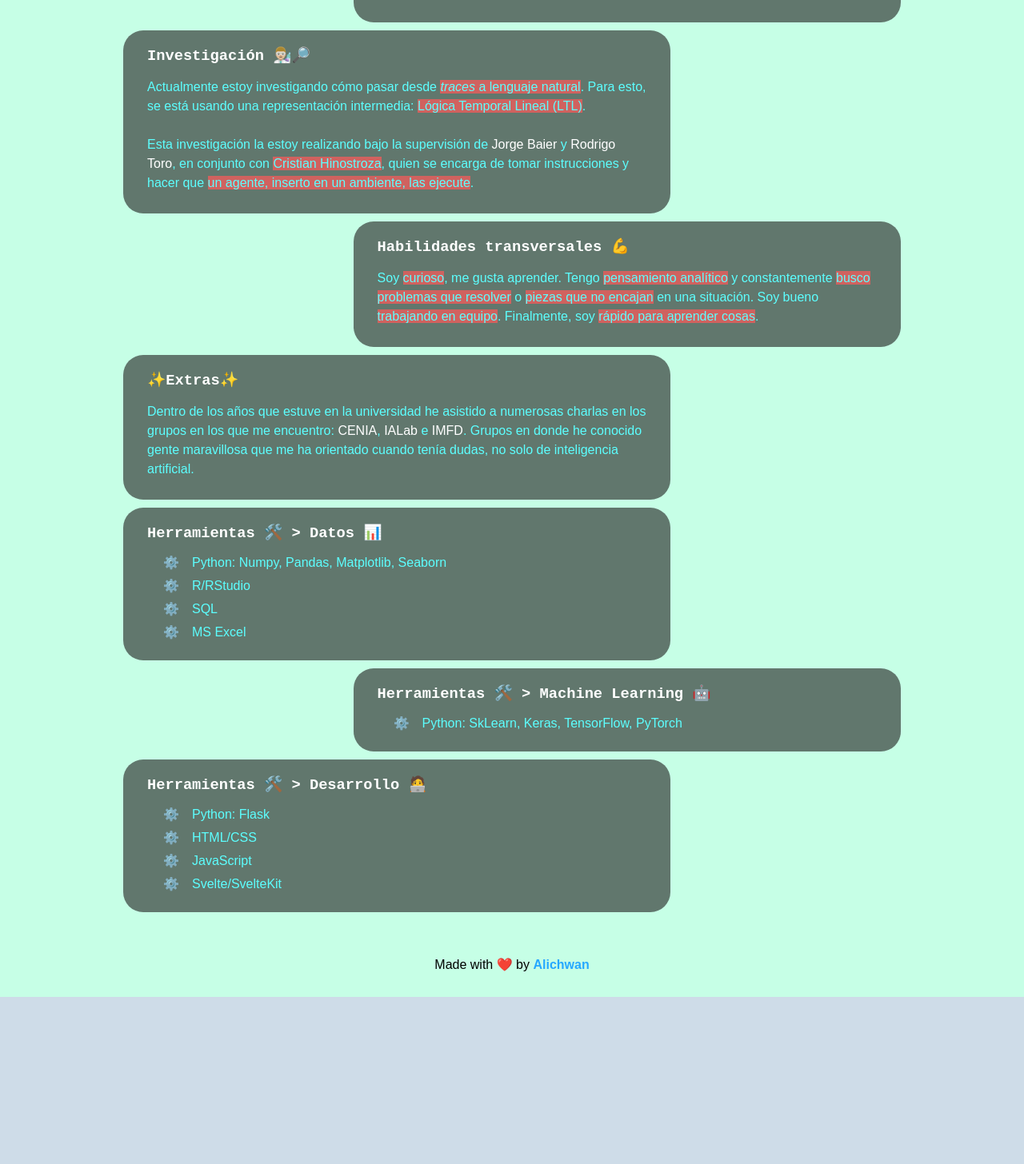
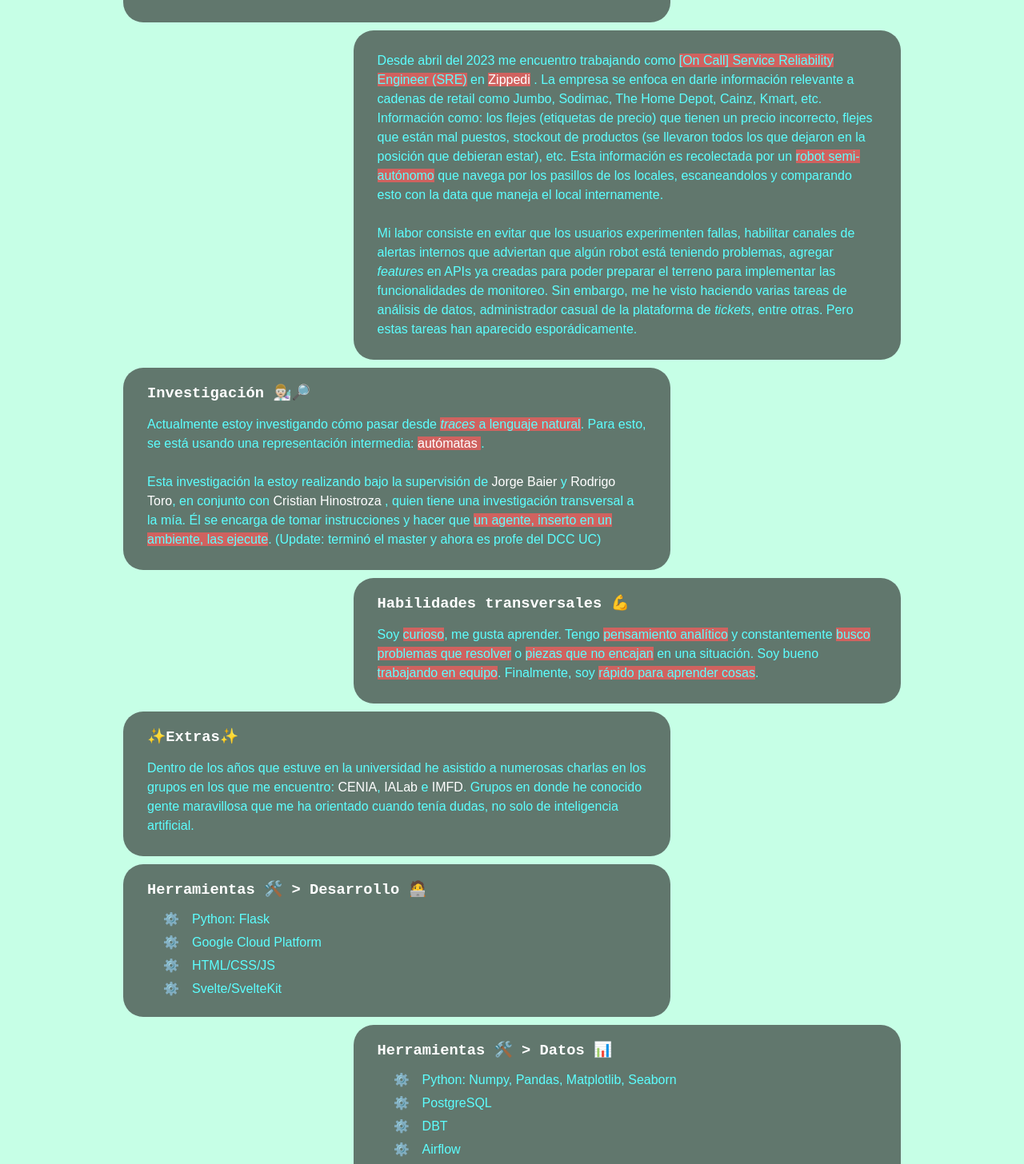
Before and after one commit to alichwan/home-page, a SvelteKit app: page /laboral-academico in a window 1280 px wide. Shown: the part 1368-2824 px from the top of the page at 80% size. Before the commit the page ends 2615 px from the top, so only its background shows below. Built offline with nearby package versions, Linux system fonts and the light colour scheme.

Commit message:
zippedi update and profpic

```diff
--- a/src/routes/laboral-academico/+page.svelte
+++ b/src/routes/laboral-academico/+page.svelte
@@ -80,7 +80,7 @@
 		</p>
 	</Card>
 
-	<Card title={''} side="right" theme="dark">
+	<Card title={''} side="left" theme="dark">
 		<p>
 			Además de estos trabajos, estuve envuelto como <span class="highlight">Desarrollador Jr.</span
 			>
@@ -100,11 +100,43 @@
 		</p>
 	</Card>
 
+	<Card title={''} side="right" theme="dark">
+		<p>
+			Desde abril del 2023 me encuentro trabajando como <span class="highlight">[On Call] Service Reliability Engineer (SRE)</span> en
+			<a
+				target="_blank"
+				rel="noreferrer"
+				href="https://home.zippedi.com/">
+				<span class="highlight">Zippedi</span>
+			</a>
+			. La empresa se enfoca en darle información relevante a cadenas de retail
+			como Jumbo, Sodimac, The Home Depot, Cainz, Kmart, etc. Información como:
+			los flejes (etiquetas de precio) que tienen un precio incorrecto, flejes
+			que están mal puestos, stockout de productos (se llevaron todos los que
+			dejaron en la posición que debieran estar), etc. Esta información es
+			recolectada por un <span class="highlight">robot semi-autónomo</span> que navega por los pasillos de los locales,
+			escaneandolos y comparando esto con la  data que maneja el local internamente.
+			<br /><br />
+			Mi labor consiste en evitar que los usuarios experimenten fallas, habilitar
+			canales de alertas internos que adviertan que algún robot está teniendo
+			problemas, agregar <i>features</i> en APIs ya creadas para poder preparar
+			el terreno para implementar las funcionalidades de monitoreo. Sin embargo,
+			me he visto haciendo varias tareas de análisis de datos, administrador
+			casual de la plataforma de <i>tickets</i>, entre otras. Pero estas tareas han
+			aparecido esporádicamente.
+		</p>
+	</Card>
+
 	<Card title={'Investigación 👨🏼‍🔬🔎'} side="left" theme="dark">
 		<p>
 			Actualmente estoy investigando cómo pasar desde
 			<span class="highlight"><i>traces</i> a lenguaje natural</span>. Para esto, se está usando una
-			representación intermedia: <span class="highlight">Lógica Temporal Lineal (LTL)</span>.
+			representación intermedia:
+			<span class="highlight">
+				<a href="https://es.wikipedia.org/wiki/Aut%C3%B3mata_finito_determinista">
+					autómatas
+				</a>
+			</span>.
 			<br /><br />
 			Esta investigación la estoy realizando bajo la supervisión de
 			<a
@@ -119,9 +151,13 @@
 				rel="noreferrer"
 				href="https://www.ing.uc.cl/academicos-e-investigadores/rodrigo-andres-toro-icarte/"
 				>Rodrigo Toro</a
-			>, en conjunto con <span class="highlight">Cristian Hinostroza</span>, quien se encarga de
+			>, en conjunto con
+			<a href="https://www.ing.uc.cl/academicos-e-investigadores/cristian-andres-hinostroza-espinoza/">
+			Cristian Hinostroza</a>
+			, quien tiene una investigación transversal a la mía. Él se encarga de
 			tomar instrucciones y hacer que
 			<span class="highlight">un agente, inserto en un ambiente, las ejecute</span>.
+			(Update: terminó el master y ahora es profe del DCC UC)
 		</p>
 	</Card>
 
@@ -149,29 +185,32 @@
 		</p>
 	</Card>
 
-	<Card title={'Herramientas 🛠️ > Datos 📊'} side="left" theme="dark">
+	<Card title={'Herramientas 🛠️ > Desarrollo 🧑‍💻'} side="left" theme="dark">
+		<ul class="regular-list">
+			<li>Python: Flask</li>
+			<li>Google Cloud Platform</li>
+			<li>HTML/CSS/JS</li>
+			<li>Svelte/SvelteKit</li>
+		</ul>
+	</Card>
+
+	<Card title={'Herramientas 🛠️ > Datos 📊'} side="right" theme="dark">
 		<ul class="regular-list">
 			<li>Python: Numpy, Pandas, Matplotlib, Seaborn</li>
+			<li>PostgreSQL</li>
+			<li>DBT</li>
+			<li>Airflow</li>
 			<li>R/RStudio</li>
-			<li>SQL</li>
 			<li>MS Excel</li>
 		</ul>
 	</Card>
 
-	<Card title={'Herramientas 🛠️ > Machine Learning 🤖'} side="right" theme="dark">
+	<Card title={'Herramientas 🛠️ > Machine Learning 🤖'} side="left" theme="dark">
 		<ul class="regular-list">
-			<li>Python: SkLearn, Keras, TensorFlow, PyTorch</li>
+			<li>Python: SkLearn, Keras, TensorFlow</li>
 		</ul>
 	</Card>
 
-	<Card title={'Herramientas 🛠️ > Desarrollo 🧑‍💻'} side="left" theme="dark">
-		<ul class="regular-list">
-			<li>Python: Flask</li>
-			<li>HTML/CSS</li>
-			<li>JavaScript</li>
-			<li>Svelte/SvelteKit</li>
-		</ul>
-	</Card>
 </div>
 
 <style>
--- a/src/routes/persona/+page.svelte
+++ b/src/routes/persona/+page.svelte
@@ -55,6 +55,8 @@
 			leer cosas. Algunos de mis favoritos serían:
 		</p>
 		<ul class="book-list">
+			<li>"<i>The House of Hades (The Heroes of Olympus)</i>" &ndash Rick Riordan</li>
+			<li>"<i>Scythe</i>" &ndash Neal Shusterman</li>
 			<li>"<i>El código Da Vinci</i>" &ndash Dan Brown</li>
 			<li>"<i>Joyland</i>" &ndash Stephen King</li>
 			<li>"<i>La llamada de Cthulhu</i>" &ndash H.P. Lovecraft</li>
@@ -116,7 +118,7 @@
 			<li>Fecha de nacimiento: 25 Feb 1997 11:23</li>
 			<li>Zodiaco occidental: Sol>Piscis, Luna>Libra, Ascendente>Aries</li>
 			<li>Zodiaco chino: Buey de agua</li>
-			<li>MBTI: ENTP</li>
+			<li><a href="https://www.16personalities.com/">MBTI</a>: ENTP</li>
 			<li>
 				<a href="https://www.wizardingworld.com/">Wizardingworld</a>: Casa>Slytherin,
 				Patronus>Ardilla
```
Also changed, not shown: src/routes/+page.svelte (+10 -6 lines), static/pavelprofpic.png (added).
